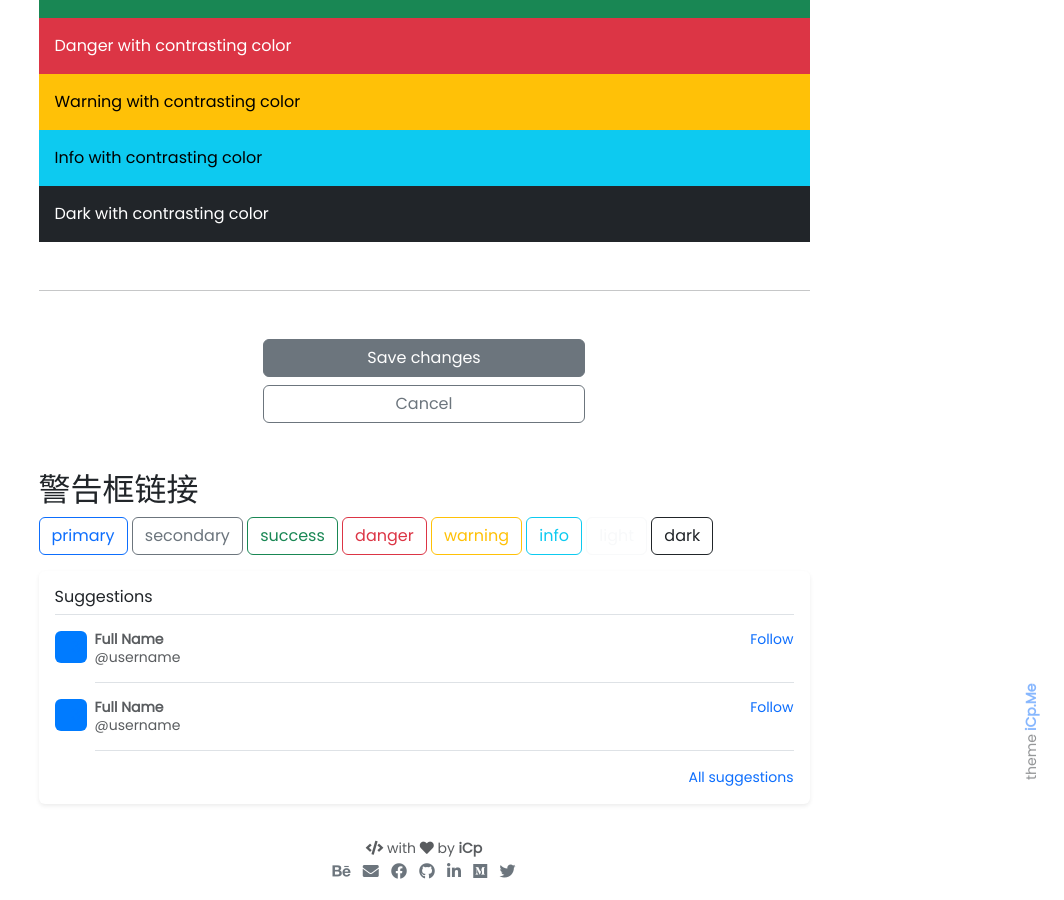
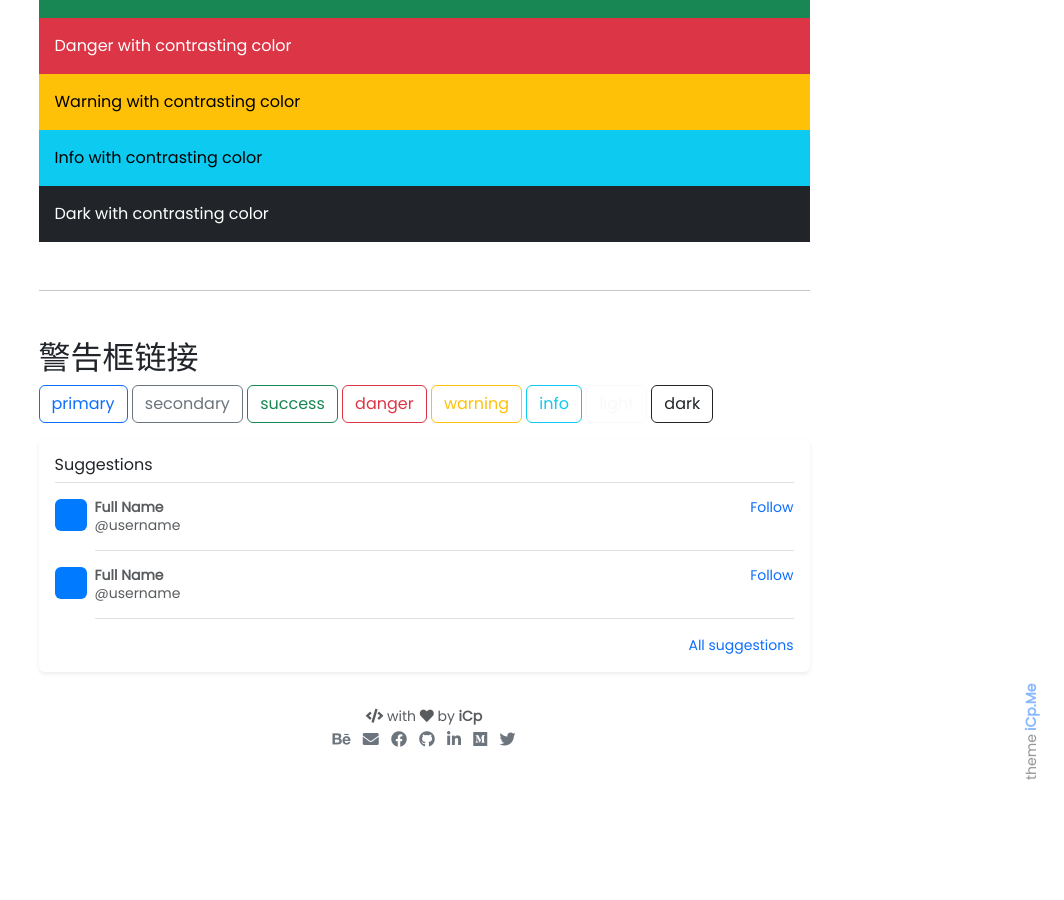
Before and after one commit to WorkSpacesPro/icp, a Jekyll site: the page built from pages/docs.md, in a window 1280 px wide and 900 px high, scrolled down 2412 px. Shown: the whole window, without its empty margins (216-1280 px from the left). Built offline with Jekyll 4.4.1, drawn with Linux system fonts in a browser that asks for light colours; emoji names are drawn with the system emoji font; after the commit the page ends 3180 px from its top, so only the background shows below that.

Commit message:
Update docs.md

```diff
--- a/pages/docs.md
+++ b/pages/docs.md
@@ -116,10 +116,7 @@ GitHub</a>
 <div class="text-bg-info p-3">Info with contrasting color</div>
 <div class="text-bg-dark p-3">Dark with contrasting color</div>
 <hr class="my-5">
-<div class="vstack gap-2 col-md-5 my-5 mx-auto">
-  <button type="button" class="btn btn-secondary">Save changes</button>
-  <button type="button" class="btn btn-outline-secondary">Cancel</button>
-</div>
+
 <!-- alert警告框链接 -->
   <h2 id="list-group"> 警告框链接</h2>
 <a class="btn btn-outline-primary" href="#" role="button">primary</a>
```
